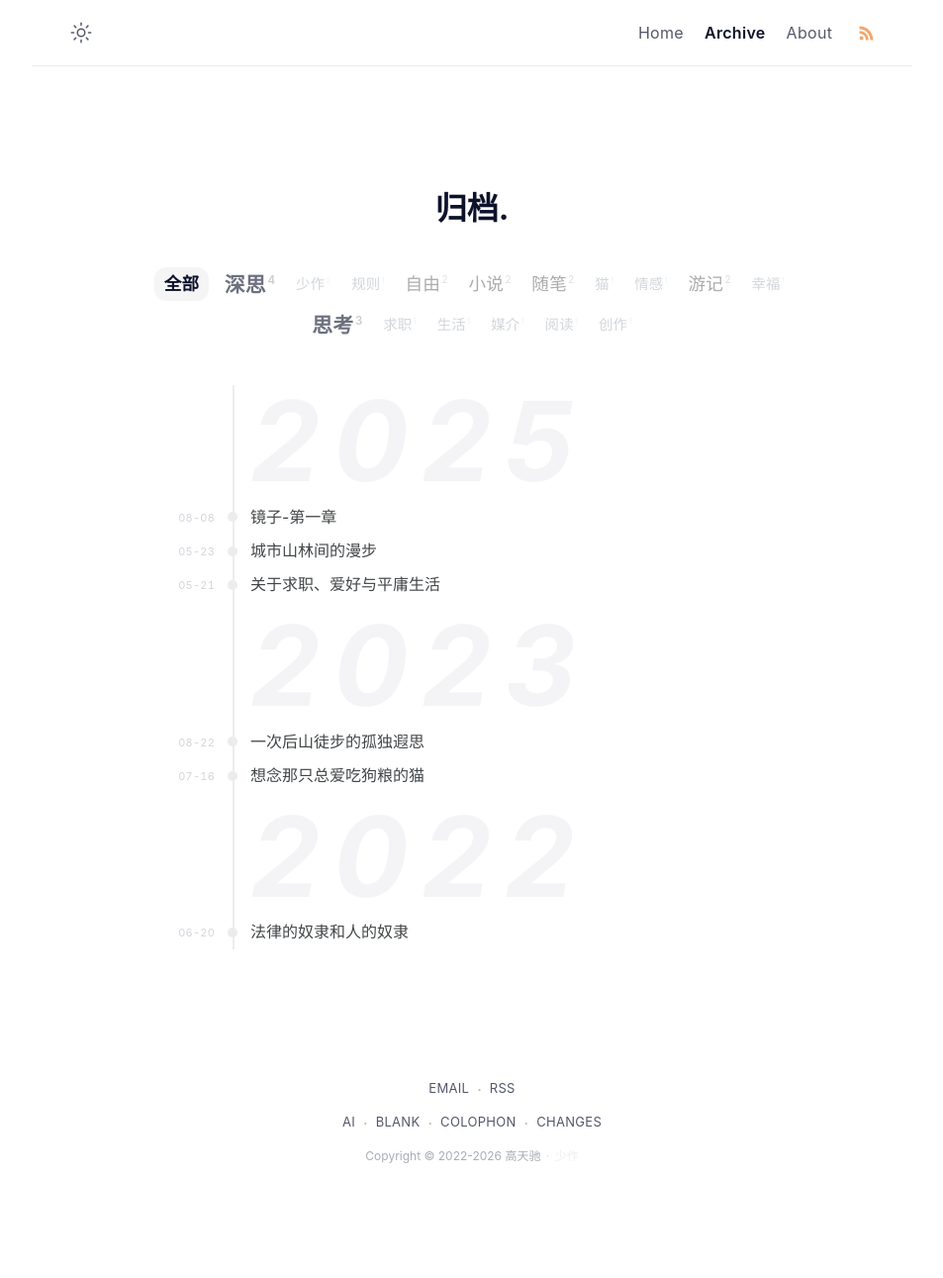
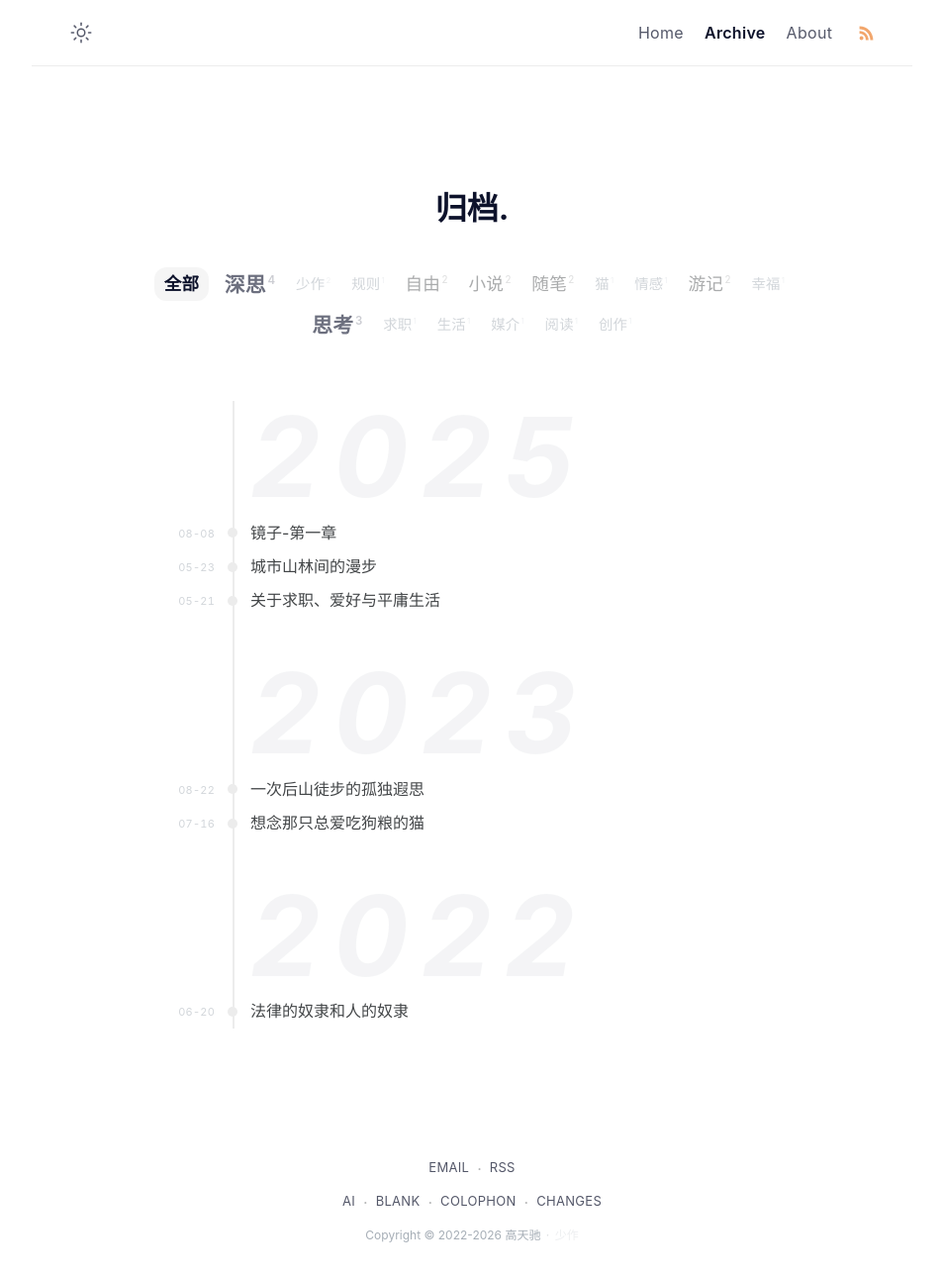
Before and after one commit to gaotianchi/gaotianchi.github.io, a Jekyll site: the page built from archive.html, in a window 1280 px wide. Shown: the whole page at 99% size, without its empty margins (163-1116 px from the left). Built offline with Jekyll 4.4.1, drawn with Linux system fonts in a browser that asks for light colours; before the commit the page ends 1211 px from its top, so only the background shows below that.

Commit message:
fix: increase top margin for archive timeline year labels
Co-Authored-By: Claude Opus 4.7 <noreply@anthropic.com>

```diff
--- a/_sass/klise/_layout.scss
+++ b/_sass/klise/_layout.scss
@@ -646,7 +646,7 @@
 
 // Year — natural block between year groups
 .archive-timeline .timeline-year {
-  margin: 0.5rem 0 0.25rem;
+  margin: 2.5rem 0 0.25rem;
   padding: 0 0 0 106px;
   font-size: 7rem;
   font-weight: 700;
@@ -751,7 +751,7 @@
     font-size: 3.5rem;
     opacity: 0.06;
     padding-left: 64px;
-    margin: 0.25rem 0 0.15rem;
+    margin: 1.5rem 0 0.15rem;
   }
 
   .timeline-item {
```
